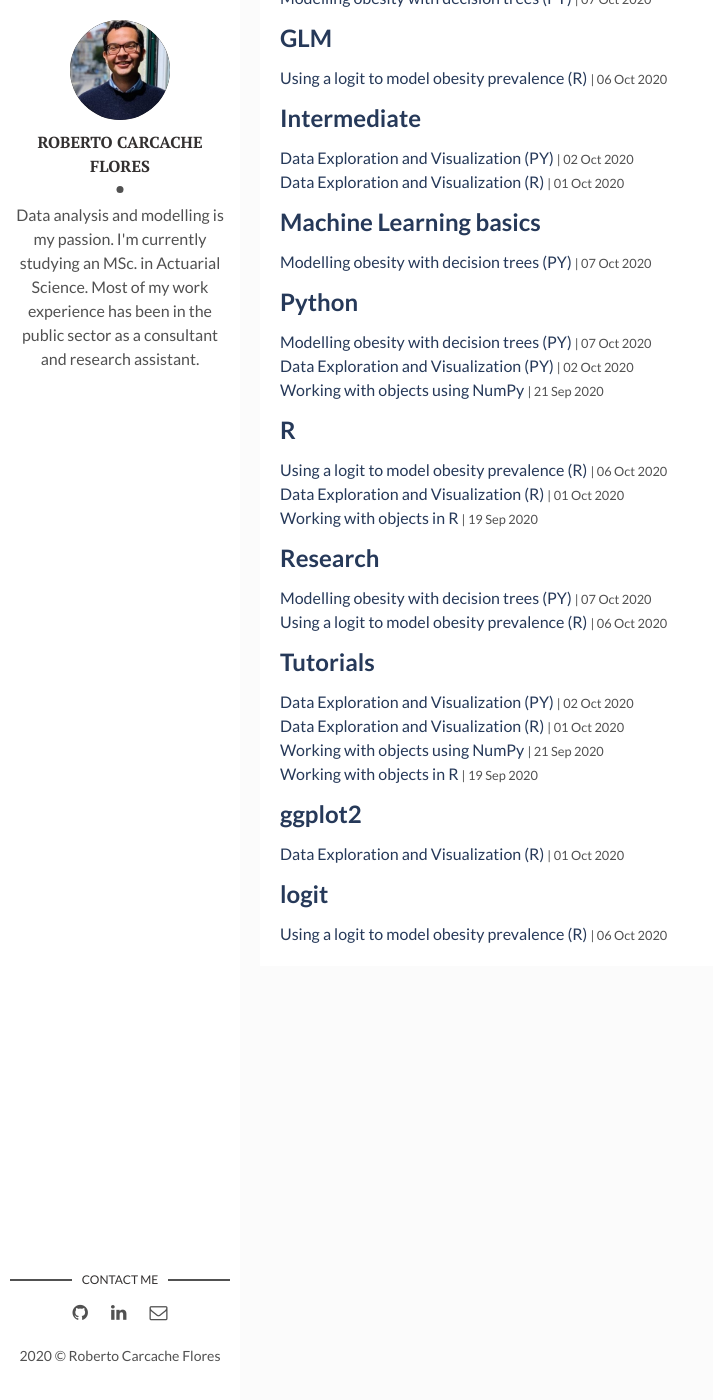
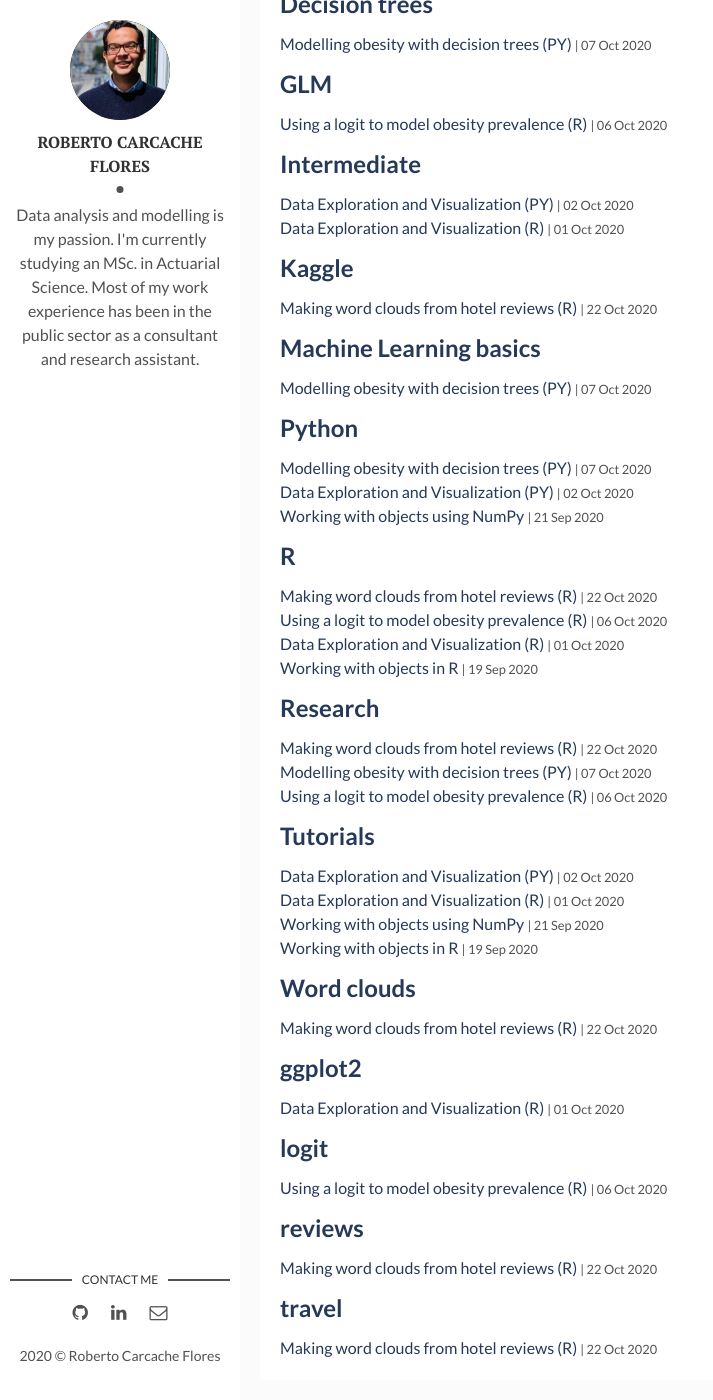
Before and after one commit to rcarcacheflores/Research, a Jekyll site: the page built from tags.html, in a window 1280 px wide and 1400 px high, scrolled down 441 px. Shown: the whole window, without its empty margins (0-713 px from the left). Built offline with Jekyll 4.4.1, drawn with Linux system fonts in a browser that asks for light colours; some of the changed text lies outside the part shown.

Commit message:
Update 2020-10-22-post7.md

```diff
--- a/_posts/2020-10-22-post7.md
+++ b/_posts/2020-10-22-post7.md
@@ -1,3 +1,12 @@
+---
+layout: post
+title: Making word clouds from hotel reviews (R)
+date: 2020-10-22 11:50:34 +0300
+description: Performing basic text manipulation and building word clouds in R
+img: post7.jpg
+tags: [Research, Word clouds, R, travel, reviews, Kaggle]
+---
+
 A few weeks ago, I stumbled upon a [very interesting database on
 Kaggle](https://www.kaggle.com/andrewmvd/trip-advisor-hotel-reviews).
 The dataset is a collection of over 20,000 hotel reviews from
```
